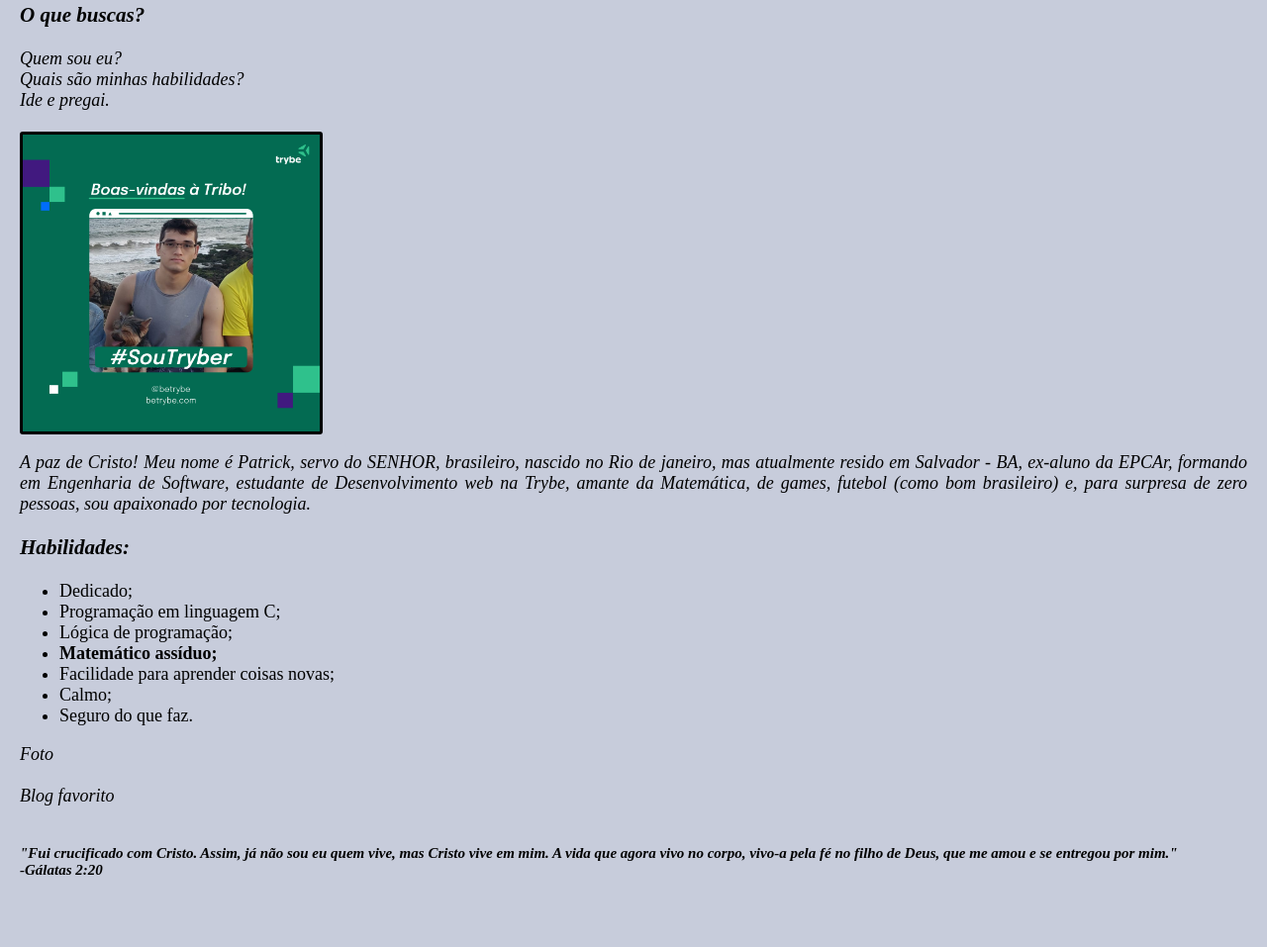
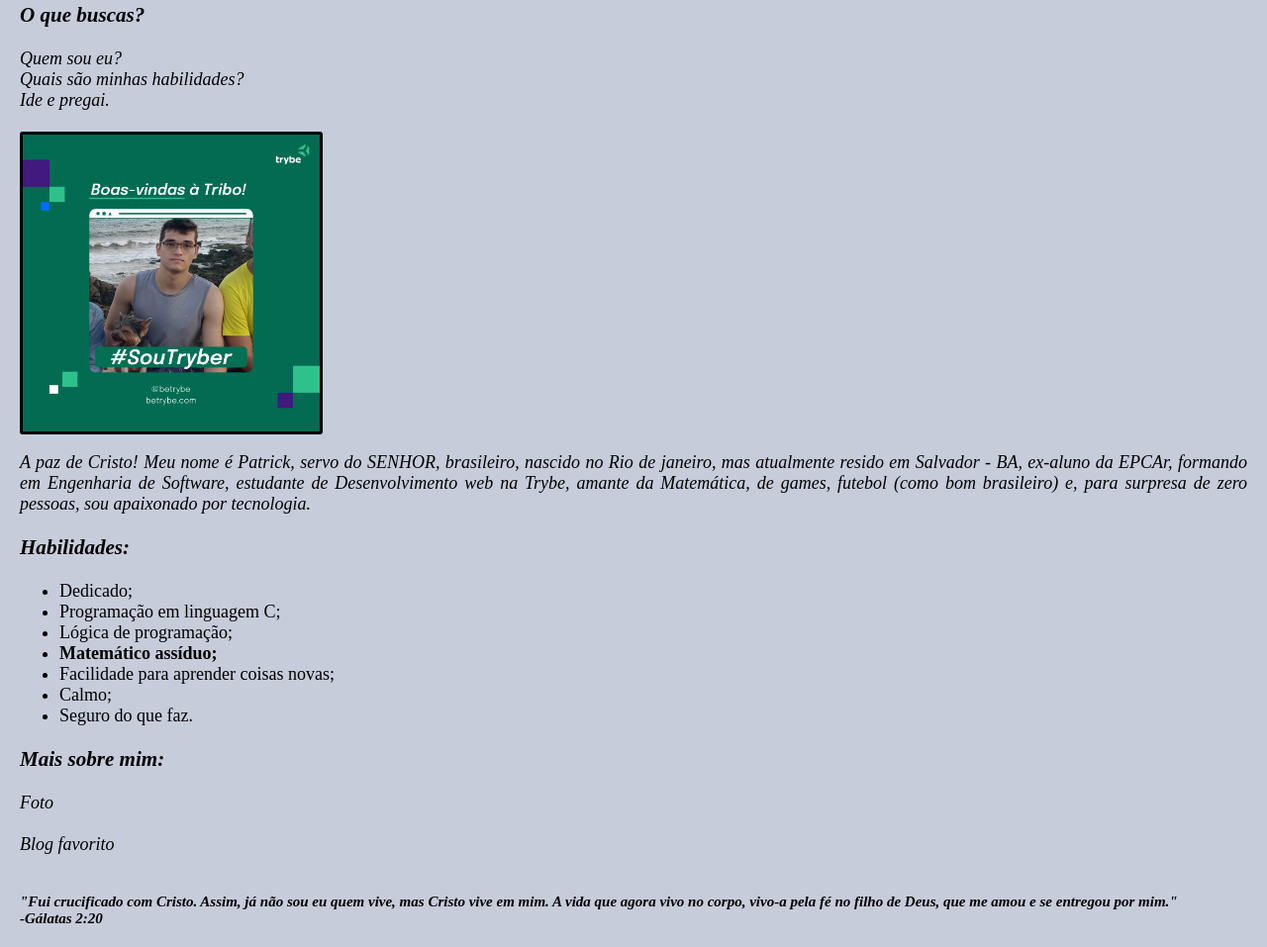
Before and after one commit to Patrickfromjesus/Patrickfromjesus.github.io, a plain HTML site: page index.html in a window 1280 px wide. Shown: the part 83-1040 px from the top of the page at 99% size. Before the commit the page ends 991 px from the top, so only its background shows below. Drawn offline with Linux system fonts and the light colour scheme.

Commit message:
Adição de novo h3

```diff
--- a/index.html
+++ b/index.html
@@ -33,6 +33,7 @@
     <li>Seguro do que faz.</li>
 </ul>
 
+<h3>Mais sobre mim:</h3>
 <a class="foto" href="#pic">Foto</a><br/><br/>
 <a class="foto" href="https://bibliajfa.com.br/posts/" target="_blank"><em>Blog favorito</em></a>
 <br/><br/>
```
